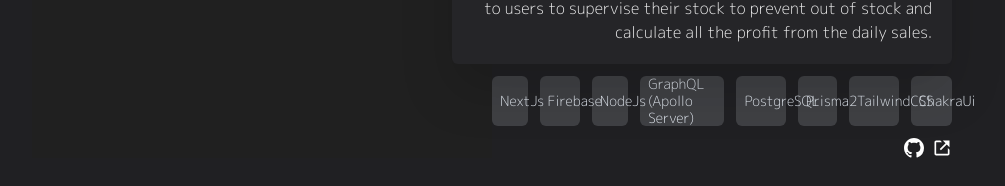
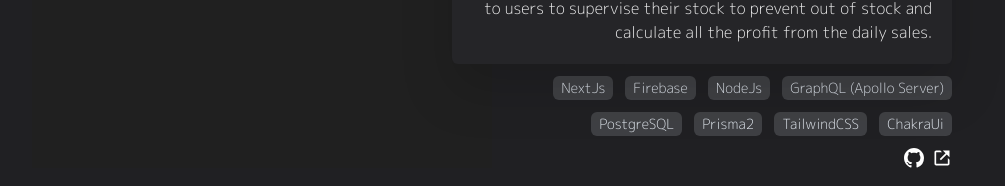
Before and after one commit to oscarchuaweiwen-fsd/oscar-portfolio, a Next.js app: page / in a window 1280 px wide. Shown: the part 1974-2160 px from the top of the page, without its empty margins (132-1137 px from the left). Built offline with nearby package versions, Linux system fonts and the light colour scheme.

Commit message:
Update work.js

```diff
--- a/components/work.js
+++ b/components/work.js
@@ -94,7 +94,7 @@
                 {res.description}
               </div>
 
-              <div className="mt-3 flex justify-end gap-3">
+              <div className="mt-3 flex justify-end gap-3 flex-wrap">
                 {res.techStack.map((res) => {
                   return <Tag key={res}>{res}</Tag>;
                 })}
```
